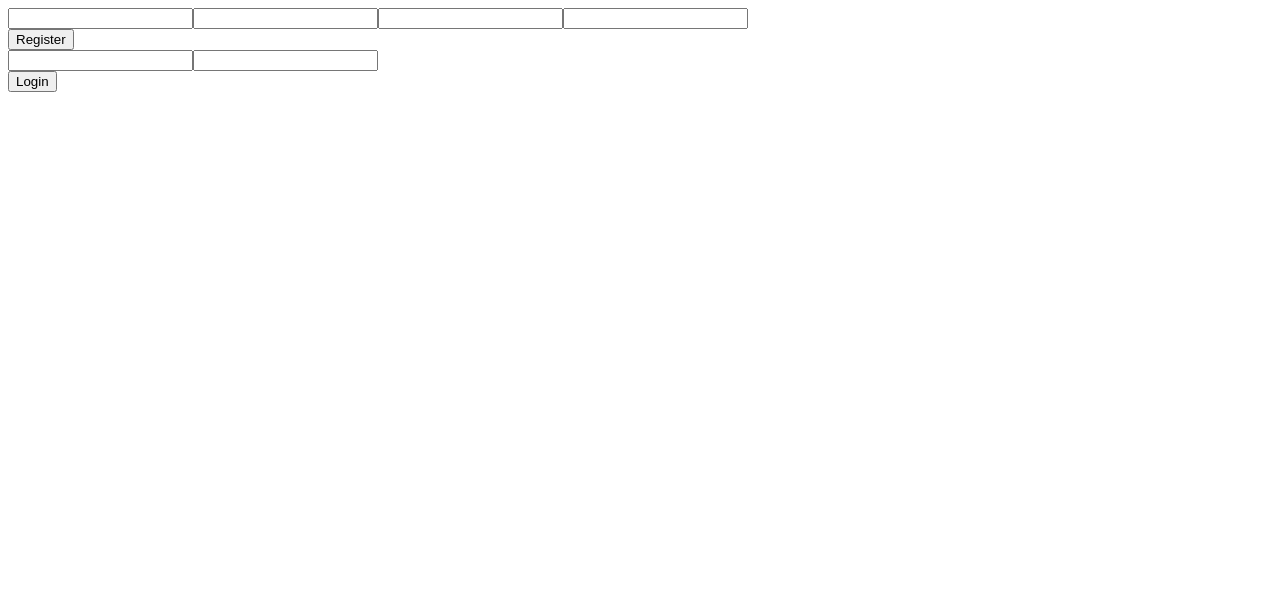
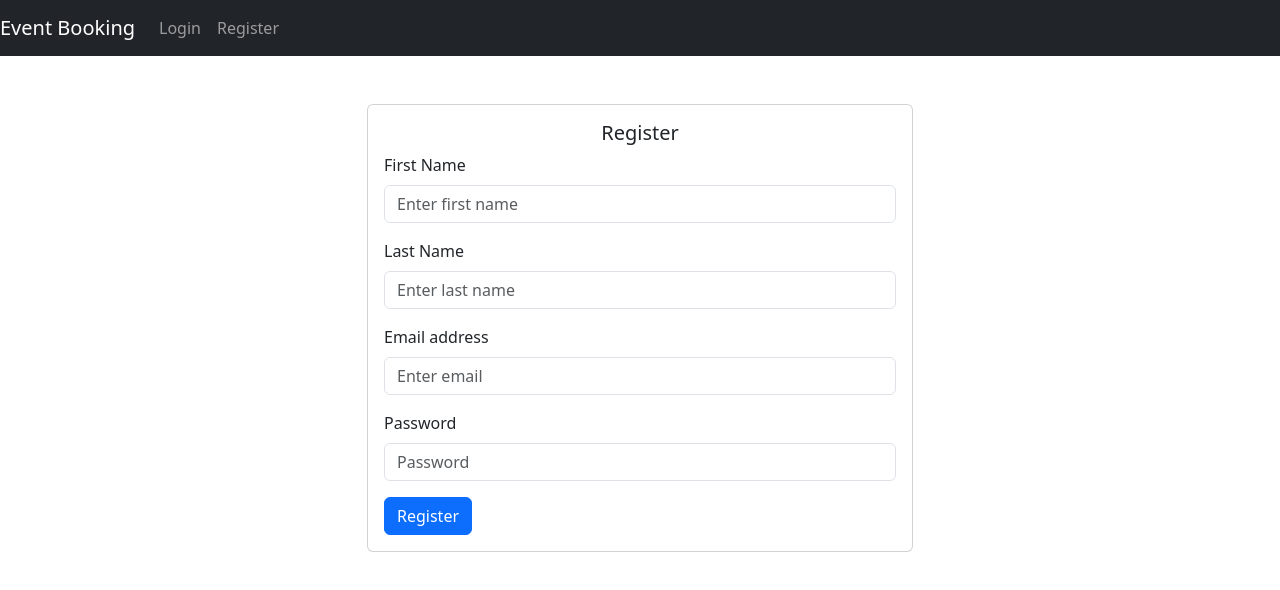
Before and after one commit to DaliLando/ProjectTicketing, a React (Create React App) app in the folder ticketing/: page /register in a window 1280 px wide. Shown: the top 590 px of the page. Built offline with nearby package versions, Linux system fonts and the light colour scheme.

Commit message:
adding front

```diff
--- a/ticketing/package.json
+++ b/ticketing/package.json
@@ -7,8 +7,11 @@
     "@testing-library/react": "^13.4.0",
     "@testing-library/user-event": "^13.5.0",
     "axios": "^1.7.2",
+    "bootstrap": "^5.3.3",
     "react": "^18.3.1",
+    "react-bootstrap": "^2.10.4",
     "react-dom": "^18.3.1",
+    "react-router-dom": "^6.25.1",
     "react-scripts": "5.0.1",
     "web-vitals": "^2.1.4"
   },
--- /dev/null
+++ b/ticketing/src/API/eventApi.js
@@ -0,0 +1,13 @@
+import axios from 'axios';
+
+const API_URL = 'YOUR_API_ENDPOINT/events'; // Replace with your API endpoint
+
+export const fetchEvents = async () => {
+  try {
+    const response = await axios.get(API_URL);
+    return response.data;
+  } catch (error) {
+    console.error('Error fetching events:', error);
+    throw error;
+  }
+};
--- a/ticketing/src/App.js
+++ b/ticketing/src/App.js
@@ -1,14 +1,23 @@
+import React from 'react';
+import { BrowserRouter as Router, Route,Routes } from 'react-router-dom';
+import Home from './pages/home';
 import Login from "./pages/login";
 import Register from "./pages/register";
+import CustomNavbar from './Components/NavBar';
 
 
 function App() {
   return (
-    <div>
-      <Register/>
-      <Login/>
-    </div>
+    <Router>
+    <CustomNavbar/>
+    <Routes>
+      <Route path="/" element={<Home />} />
+      <Route path="/login" element={<Login />} />
+      <Route path="/register" element={<Register />} />
+    </Routes>
+  </Router>
   );
-}
+};
+
 
 export default App;
--- /dev/null
+++ b/ticketing/src/Components/NavBar.js
@@ -0,0 +1,20 @@
+import React from 'react';
+import { Navbar, Nav } from 'react-bootstrap';
+import { Link } from 'react-router-dom';
+
+const CustomNavbar = () => {
+  return (
+    <Navbar bg="dark" variant="dark" expand="lg">
+      <Navbar.Brand as={Link} to="/">Event Booking</Navbar.Brand>
+      <Navbar.Toggle aria-controls="basic-navbar-nav" />
+      <Navbar.Collapse id="basic-navbar-nav">
+        <Nav className="ml-auto">
+          <Nav.Link as={Link} to="/login">Login</Nav.Link>
+          <Nav.Link as={Link} to="/register">Register</Nav.Link>
+        </Nav>
+      </Navbar.Collapse>
+    </Navbar>
+  );
+};
+
+export default CustomNavbar;
--- /dev/null
+++ b/ticketing/src/Components/eventList.js
@@ -0,0 +1,32 @@
+import React, { useEffect, useState } from 'react';
+import { fetchEvents } from '../API/eventAPI';
+import { Card, Col, Row } from 'react-bootstrap';
+
+const EventList = ({ category }) => {
+  const [events, setEvents] = useState([]);
+
+  useEffect(() => {
+    fetchEvents().then((data) => {
+      const filteredEvents = data.filter(event => event.category === category);
+      setEvents(filteredEvents);
+    });
+  }, [category]);
+
+  return (
+    <Row>
+      {events.map(event => (
+        <Col key={event._id} md={4}>
+          <Card className="mb-3">
+            <Card.Body>
+              <Card.Title>{event.name}</Card.Title>
+              <Card.Text>{event.date}</Card.Text>
+              <Card.Text>{event.description}</Card.Text>
+            </Card.Body>
+          </Card>
+        </Col>
+      ))}
+    </Row>
+  );
+};
+
+export default EventList;
--- a/ticketing/src/index.js
+++ b/ticketing/src/index.js
@@ -1,6 +1,8 @@
 import React from 'react';
 import ReactDOM from 'react-dom/client';
 import App from './App';
+import 'bootstrap/dist/css/bootstrap.min.css';
+
 
 const root = ReactDOM.createRoot(document.getElementById('root'));
 root.render(
--- /dev/null
+++ b/ticketing/src/pages/home.js
@@ -0,0 +1,22 @@
+import React from 'react';
+import { Container, Row, Col } from 'react-bootstrap';
+import EventList from '../Components/eventList';
+
+const Home = () => {
+  return (
+    <Container>
+      <Row>
+        <Col md={6}>
+          <h2>Sports</h2>
+          <EventList category="sports" />
+        </Col>
+        <Col md={6}>
+          <h2>Entertainment</h2>
+          <EventList category="entertainment" />
+        </Col>
+      </Row>
+    </Container>
+  );
+};
+
+export default Home;
--- a/ticketing/src/pages/login.js
+++ b/ticketing/src/pages/login.js
@@ -1,36 +1,65 @@
-import React, { useState } from "react";
-import { signIn } from "../API/authAPI";
+import React, { useState } from 'react';
+import { signIn } from '../API/authAPI';
+import { Form, Button, Container, Row, Col, Card } from 'react-bootstrap';
 
 const Login = () => {
+  const [credentials, setCredentials] = useState({
+    email: '',
+    password: ''
+  });
 
-const [user,setUser] = useState({
-        email:'',
-        password:''
-    })
+  const handleChange = (e) => {
+    setCredentials({ ...credentials, [e.target.name]: e.target.value });
+  };
 
-const handleChange =(e)=> {
-    setUser({...user,[e.target.name]:e.target.value})
-}
-const handleClick =(e)=> {
+  const handleClick = (e) => {
     e.preventDefault();
-     signIn(user)
-     .then((doc)=> {
-         console.log(doc);
-     })
-     .catch((err)=>{
-         console.error(err);
-     })
-    }
+    signIn(credentials)
+      .then((doc) => {
+        console.log(doc);
+      })
+      .catch((err) => {
+        console.error(err);
+      });
+  };
 
-return (
-    <div>
-        <form>
-            <input type="email" name="email" onChange={handleChange}/>
-            <input type="password" name="password" onChange={handleChange}/>
-        </form>
-        <button onClick={(e)=>handleClick(e)}>Login </button>
-    </div>
-  )
-}
+  return (
+    <Container>
+      <Row className="justify-content-md-center mt-5">
+        <Col md="6">
+          <Card>
+            <Card.Body>
+              <Card.Title className="text-center">Login</Card.Title>
+              <Form>
+                <Form.Group className="mb-3" controlId="formBasicEmail">
+                  <Form.Label>Email address</Form.Label>
+                  <Form.Control
+                    type="email"
+                    placeholder="Enter email"
+                    name="email"
+                    onChange={handleChange}
+                  />
+                </Form.Group>
 
-export default Login
+                <Form.Group className="mb-3" controlId="formBasicPassword">
+                  <Form.Label>Password</Form.Label>
+                  <Form.Control
+                    type="password"
+                    placeholder="Password"
+                    name="password"
+                    onChange={handleChange}
+                  />
+                </Form.Group>
+                <Button variant="primary" type="submit" onClick={handleClick}>
+                  Login
+                </Button>
+              </Form>
+            </Card.Body>
+          </Card>
+        </Col>
+      </Row>
+    </Container>
+  );
+};
+
+export default Login;
--- a/ticketing/src/pages/register.js
+++ b/ticketing/src/pages/register.js
@@ -1,39 +1,87 @@
-import React, { useState } from 'react'
+import React, { useState } from 'react';
 import { signUp } from '../API/authAPI';
+import { Form, Button, Container, Row, Col, Card } from 'react-bootstrap';
 
 const Register = () => {
+  const [user, setUser] = useState({
+    firstName: '',
+    lastName: '',
+    email: '',
+    password: ''
+  });
 
-const [user,setUser]= useState({
-    firstName:'',
-    lastName:'',
-    email:'',
-    password:''
-})
- const handleChange =(e)=> {
-   setUser({...user,[e.target.name]:e.target.value})
- }
- const handleClick =(e)=> {
-   e.preventDefault();
+  const handleChange = (e) => {
+    setUser({ ...user, [e.target.name]: e.target.value });
+  };
+
+  const handleClick = (e) => {
+    e.preventDefault();
     signUp(user)
-    .then((doc)=> {
+      .then((doc) => {
         console.log(doc);
-    })
-    .catch((err)=>{
+      })
+      .catch((err) => {
         console.error(err);
-    })
- }
+      });
+  };
+
   return (
-    <div>
-        <form>
-            <input type='text' name='firstName' onChange={handleChange}/>
-            <input type='text' name='lastName'onChange={handleChange}/>
-            <input type='email' name='email'onChange={handleChange}/>
-            <input type='password' name='password' onChange={handleChange}/>
+    <Container>
+      <Row className="justify-content-md-center mt-5">
+        <Col md="6">
+          <Card>
+            <Card.Body>
+              <Card.Title className="text-center">Register</Card.Title>
+              <Form>
+                <Form.Group className="mb-3" controlId="formBasicFirstName">
+                  <Form.Label>First Name</Form.Label>
+                  <Form.Control
+                    type="text"
+                    placeholder="Enter first name"
+                    name="firstName"
+                    onChange={handleChange}
+                  />
+                </Form.Group>
 
-        </form>
-        <button onClick={(e)=>handleClick(e)}> Register </button>
-    </div>
-  )
-}
+                <Form.Group className="mb-3" controlId="formBasicLastName">
+                  <Form.Label>Last Name</Form.Label>
+                  <Form.Control
+                    type="text"
+                    placeholder="Enter last name"
+                    name="lastName"
+                    onChange={handleChange}
+                  />
+                </Form.Group>
 
-export default Register
+                <Form.Group className="mb-3" controlId="formBasicEmail">
+                  <Form.Label>Email address</Form.Label>
+                  <Form.Control
+                    type="email"
+                    placeholder="Enter email"
+                    name="email"
+                    onChange={handleChange}
+                  />
+                </Form.Group>
+
+                <Form.Group className="mb-3" controlId="formBasicPassword">
+                  <Form.Label>Password</Form.Label>
+                  <Form.Control
+                    type="password"
+                    placeholder="Password"
+                    name="password"
+                    onChange={handleChange}
+                  />
+                </Form.Group>
+                <Button variant="primary" type="submit" onClick={handleClick}>
+                  Register
+                </Button>
+              </Form>
+            </Card.Body>
+          </Card>
+        </Col>
+      </Row>
+    </Container>
+  );
+};
+
+export default Register;
```
Also changed, not shown: 1 other file (tests, documents, lock files or other folders).
